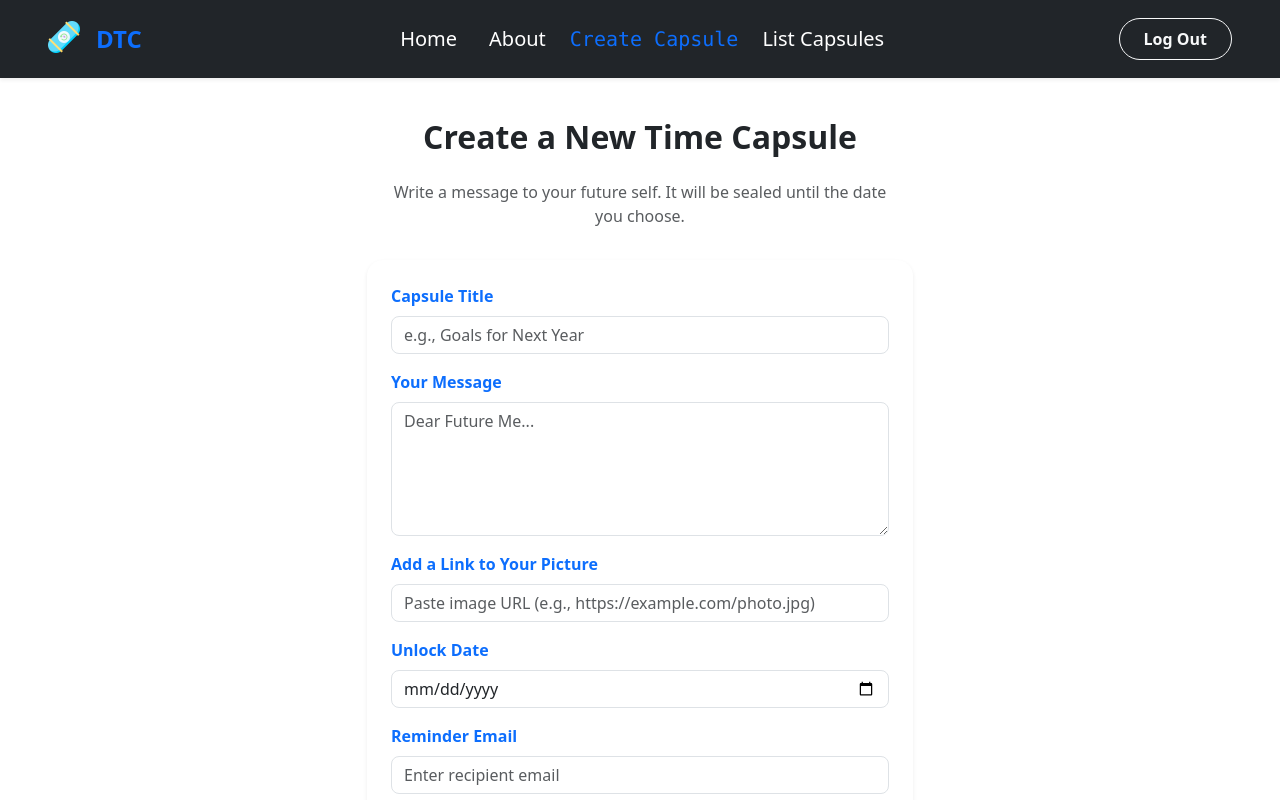
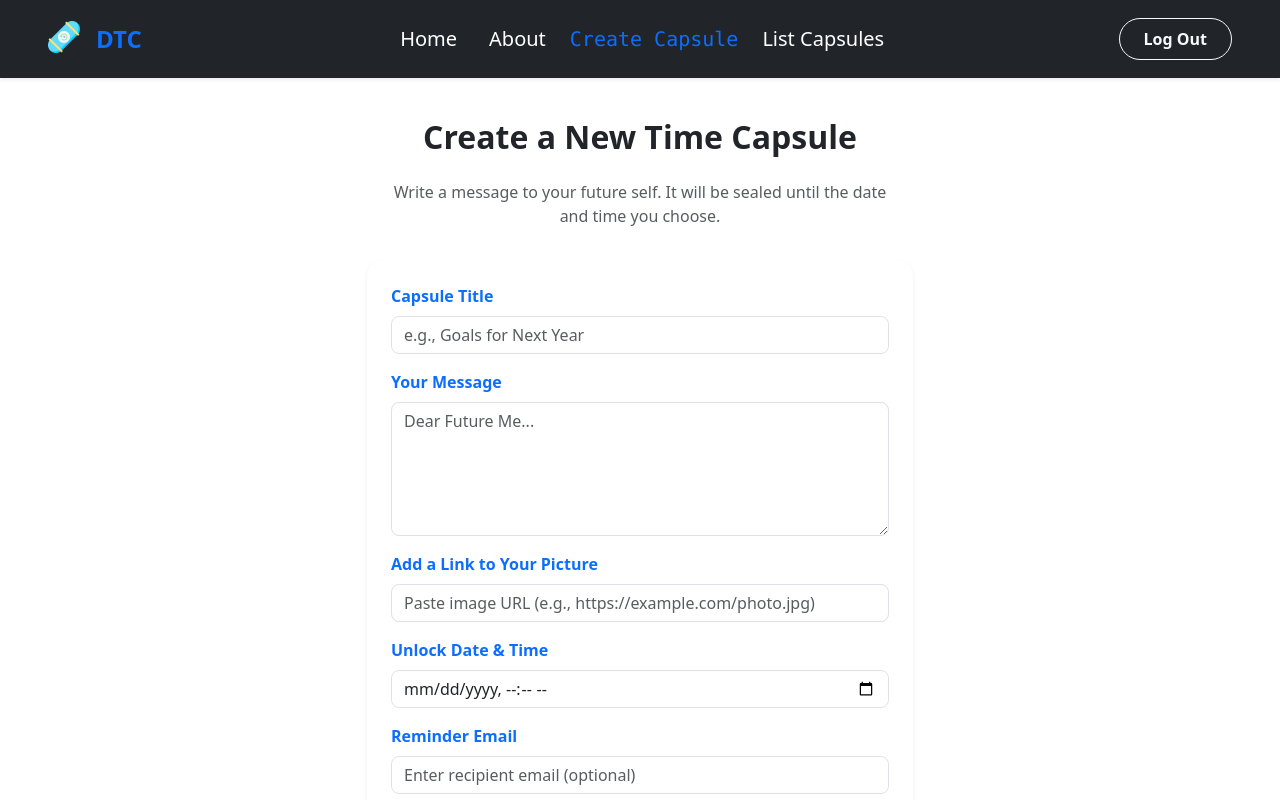
Before and after one commit to LARRYKIPKURUI/Digital-Time-Capsule, a React (Vite) app in the folder Frontend/: page /new in a window 1280 px wide. Shown: the top 800 px of the page. Built offline with nearby package versions, Linux system fonts and the light colour scheme; sample sign-in values are in the browser's storage.

Commit message:
MAnipulated form input for date to take time as well

```diff
--- a/Frontend/src/pages/NewCapsule.jsx
+++ b/Frontend/src/pages/NewCapsule.jsx
@@ -47,17 +47,15 @@ function CreateCapsulePage() {
 
     if (!unlockDate) {
       setIsLoading(false);
-      return showError("Please select an Unlock Date.");
+      return showError("Please select an Unlock Date & Time.");
     }
 
-    const today = new Date();
-    today.setHours(0, 0, 0, 0);
     const selectedDate = new Date(unlockDate);
-    selectedDate.setHours(0, 0, 0, 0);
+    const now = new Date();
 
-    if (selectedDate <= today) {
+    if (selectedDate <= now) {
       setIsLoading(false);
-      return showError("Unlock Date must be in the future.");
+      return showError("Unlock Date & Time must be in the future.");
     }
 
     const payload = {
@@ -67,7 +65,6 @@ function CreateCapsulePage() {
       media_url: mediaURL || null,
     };
 
-    //  Add optional email to payload only if it's filled
     if (reminderEmail.trim()) {
       payload.reminder_email = reminderEmail.trim();
     }
@@ -109,7 +106,7 @@ function CreateCapsulePage() {
             <h2 className="fw-bold">Create a New Time Capsule</h2>
             <p className="text-muted p-3">
               Write a message to your future self. It will be sealed until the
-              date you choose.
+              date and time you choose.
             </p>
           </div>
 
@@ -161,10 +158,10 @@ function CreateCapsulePage() {
 
                 <Form.Group className="mb-3" controlId="unlockDate">
                   <Form.Label className="fw-semibold text-primary">
-                    Unlock Date
+                    Unlock Date & Time
                   </Form.Label>
                   <Form.Control
-                    type="date"
+                    type="datetime-local"
                     value={unlockDate}
                     onChange={(e) => setUnlockDate(e.target.value)}
                     disabled={isLoading}
@@ -172,14 +169,13 @@ function CreateCapsulePage() {
                   />
                 </Form.Group>
 
-                {/*  New  Email Reminder Field */}
                 <Form.Group className="mb-4" controlId="reminderEmail">
                   <Form.Label className="fw-semibold text-primary">
                     Reminder Email
                   </Form.Label>
                   <Form.Control
                     type="email"
-                    placeholder="Enter recipient email"
+                    placeholder="Enter recipient email (optional)"
                     value={reminderEmail}
                     onChange={(e) => setReminderEmail(e.target.value)}
                     disabled={isLoading}
```
